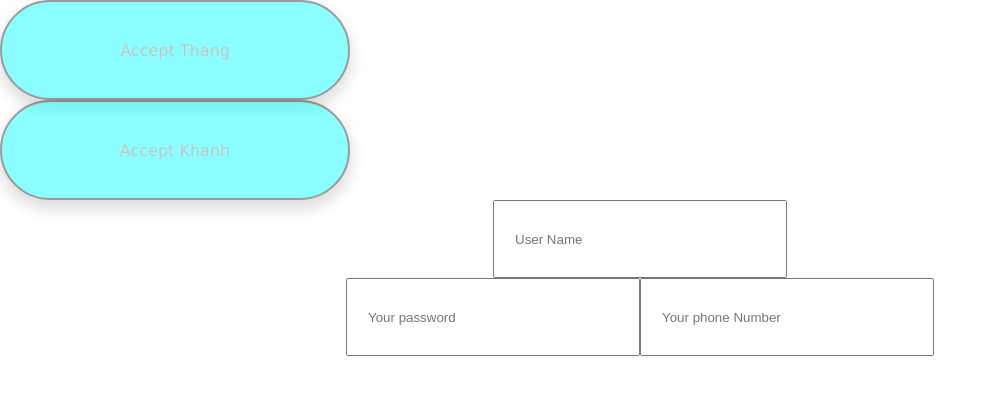
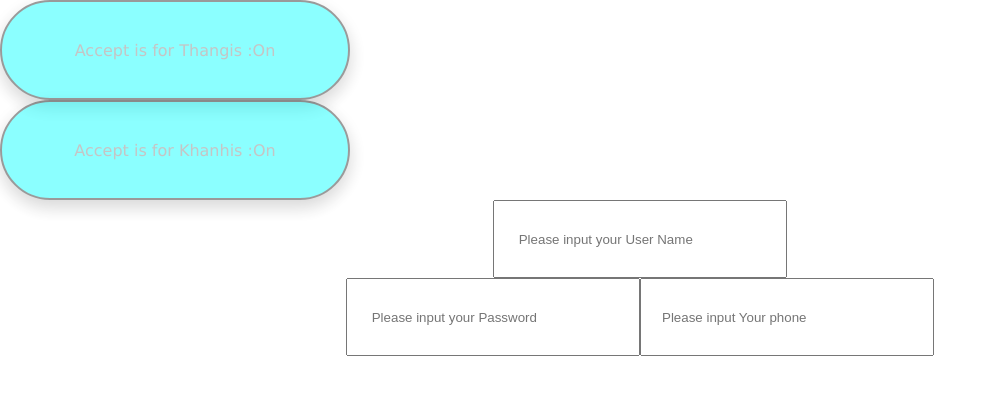
Before and after one commit to thangndtitf/VRMS-Web, a React (Create React App) app: page / in a window 1280 px wide. Shown: the top 394 px of the page, without its empty margins (0-997 px from the left). Built offline with nearby package versions, Linux system fonts and the light colour scheme.

Commit message:
Thang commit for fix the input filed

```diff
--- a/src/components/button/acceptbutton/Acceptbutton.js
+++ b/src/components/button/acceptbutton/Acceptbutton.js
@@ -6,15 +6,25 @@ class Acceptbutton extends Component {
 
     constructor(props){
         super(props);
-
+        this.state = {isToggle :true};
+        this.handleClick = this.handleClick.bind(this);
     }
 
+    handleClick (){
+        this.setState(prevState =>({
+            isToggle : !prevState.isToggle,
+        }))
+    }
+
+
+// Đây là cách handle event trong component. Ngoài ra có thể truyền 1 Id vào việc handle cho việc thêm hoặc xóa dữ liệu :
+//(e) => this.deleteRow(id, e)
     render(){
         return (
             <div className="vrms_acceptbtn">
-                <button  type="button" >
+                <button  onClick={() => this.handleClick()} >
                    <span className="vrms_acceptbtn_span">
-                        Accept {this.props.buttonText}
+                        Accept is for  {this.props.buttonText}is :{this.state.isToggle ? 'On' : 'Off'}
                    </span>
                 </button>
             </div>
--- a/src/components/button/acceptbutton/acceptbutton.css
+++ b/src/components/button/acceptbutton/acceptbutton.css
@@ -39,12 +39,12 @@
 }
 
 .vrms_acceptbtn button:hover .vrms_acceptbtn_span {
-    padding-right: 25%;
+    padding-right: 20%;
     color: black;
 }
 
 .vrms_acceptbtn button:hover .vrms_acceptbtn_span:after {
-    padding-right: 30%;
+    padding-right: 20%;
     opacity: 1;
     right: 0;
 }
--- a/src/components/textinput/passworldinput/PassworldInput.js
+++ b/src/components/textinput/passworldinput/PassworldInput.js
@@ -2,10 +2,31 @@
 import { Component } from 'react';
 import './PassworldInput.css'
 class PassworldInput extends Component{
+
+    constructor(props){
+        super(props);
+        this.state = {
+            isFocus : false
+        }
+        this.clickIsOnFocus = this.clickIsOnFocus.bind(this);
+    }
+
+    clickIsOnFocus(){
+        this.setState(prevState => ({
+            isFocus : !prevState.isFocus
+        }))
+    }
+
     render(){
         return (
             <div className='input_passworld_container'>
-                <input type="password" className="input_passworld_filed" placeholder="Your password"/>
+                <input
+                    type="password"
+                    className="input_passworld_filed"
+                    placeholder={this.state.isFocus? '':' Please input your Password' }
+                    onFocus={()=>this.clickIsOnFocus()}
+                    onBlur={()=>this.clickIsOnFocus()}
+                />
             </div>
         );
     }
--- a/src/components/textinput/phoneinput/PhoneInput.css
+++ b/src/components/textinput/phoneinput/PhoneInput.css
@@ -12,3 +12,8 @@
 .phoneinput_container .phoneinput_filed:focus{
     background-color: #99FFFF;
 }
+
+
+.phoneinput_container .phoneinput_filed:focus::after{
+    background-color: white;
+}
--- a/src/components/textinput/phoneinput/PhoneInput.js
+++ b/src/components/textinput/phoneinput/PhoneInput.js
@@ -3,10 +3,43 @@ import './PhoneInput.css';
 
 
 class PhoneInput extends Component{
+
+    constructor(props){
+        super(props);
+        this.state = {
+            isOnChange : false,
+            isFocus: false,
+        };
+        this.clickOnChange = this.clickOnChange.bind(this);
+        this.clickOnFocus = this.clickOnFocus.bind(this);
+
+    }
+
+    clickOnChange(){
+        this.setState(prevState => ({
+            isOnChange : !prevState.isOnChange
+        }))
+    }
+
+    clickOnFocus(){
+        this.setState(prevState => ({
+            isFocus : !prevState.isFocus
+        }))
+    }
+
+
+
     render(){
         return (
             <div className='phoneinput_container'>
-                <input type='text' className='phoneinput_filed' placeholder='Your phone Number'></input>
+                <input
+                    type='text'
+                    className='phoneinput_filed'
+                    placeholder={this.state.isFocus? ' ' : 'Please input Your phone '}
+                    onFocus={()=>this.clickOnFocus()}
+                    onBlur={()=>this.clickOnFocus()}
+                    >
+                </input>
             </div>
         );
     }
--- a/src/components/textinput/userNameInput/UserNameInput.js
+++ b/src/components/textinput/userNameInput/UserNameInput.js
@@ -3,10 +3,31 @@ import React, { Component } from "react";
 import './UserNameInput.css'
 
 class UserNameInput extends Component {
+
+    constructor(props){
+        super(props);
+        this.state = {
+            isFocus : false
+        }
+        this.clickIsOnFocus = this.clickIsOnFocus.bind(this);
+    }
+
+    clickIsOnFocus(){
+        this.setState(prevState => ({
+            isFocus : !prevState.isFocus
+        }))
+    }
+
     render(){
         return (
             <div className="usernamecontainer" >
-                <input type="text" className="usernamecontainer_input"  placeholder="User Name " />
+                <input
+                    type="text"
+                    className="usernamecontainer_input"
+                    placeholder={this.state.isFocus ? '' : ' Please input your User Name'}
+                    onFocus={()=> this.clickIsOnFocus()}
+                    onBlur={()=> this.clickIsOnFocus()}
+                />
             </div>
         );
     }
```
